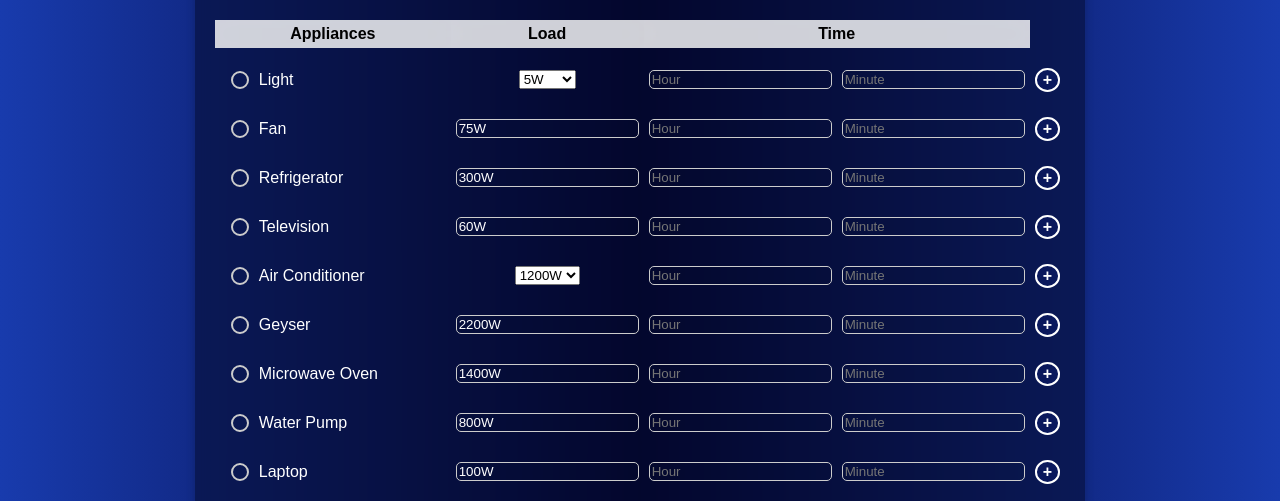
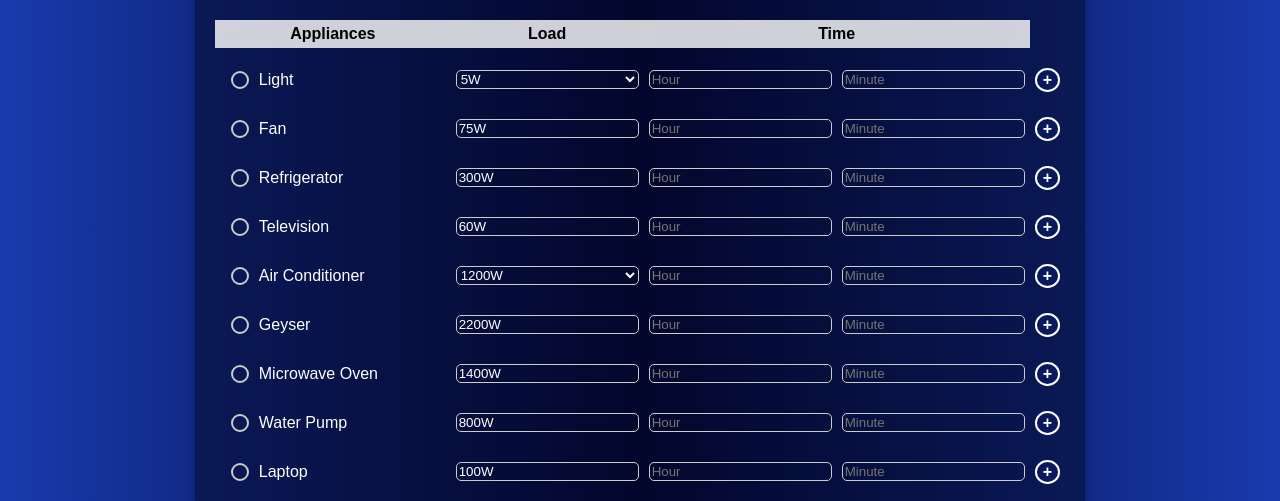
Before and after one commit to AshishKPathinnya/Electricity_UnitCalculator, a plain HTML site: page index.html in a window 1280 px wide. Shown: the part 283-784 px from the top of the page. Drawn offline with Linux system fonts and the light colour scheme.

Commit message:
CSS Changes

```diff
--- a/styles.css
+++ b/styles.css
@@ -148,7 +148,7 @@ input[type="checkbox"] {
     color: rgb(255, 255, 255);
   }
 /* Style the input text boxes */
-input[type="text"] {
+input[type="text"]{
 
     border: 1px solid #ccc;
     border-radius: 5px;
@@ -163,6 +163,24 @@ input[type="text"] {
     border-color: #0c9aed;
     background-color: rgba(20, 20, 20, 0.5);
   }
+
+  select{
+
+    border: 1px solid #ccc;
+    border-radius: 5px;
+    background-color:rgb(5 22 47 / 10%);
+    color: #ffffff;
+    outline: none;
+    transition: border-color 0.3s, background-color 0.3s;
+    width: 100%;
+    /* padding: 5px; */
+  }
+  select:focus{
+    border-color: #0c9aed;
+    background-color: rgba(3, 4, 39, 0.845);
+  }
+
+
 /* Style for the "+" buttons */
 .addDuplicates {
     background-color: rgb(22 40 189 / 10%);
```
